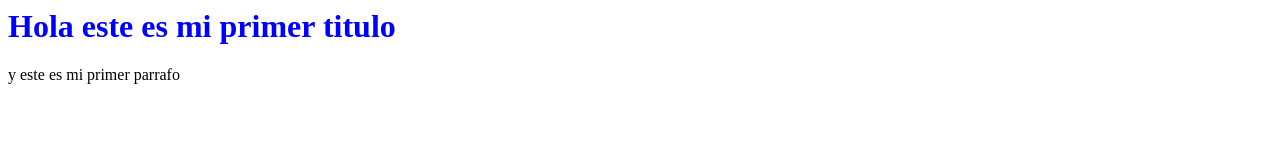
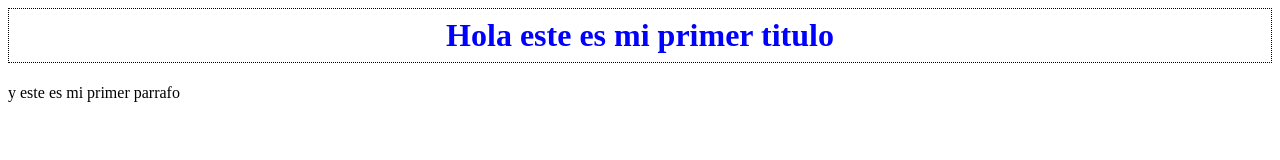
Before and after one commit to amgelo7/amgelo7.github.io, a plain HTML site: page index.html in a window 1280 px wide. Drawn offline with Linux system fonts and the light colour scheme.

Commit message:
Update index.html

```diff
--- a/index.html
+++ b/index.html
@@ -7,10 +7,13 @@
       h1{
         color: blue;
       }
+		    .centrado{text-align:center;border:1px dotted #000; padding:8px;}
+		    div{width:50%;border:1px dotted #f00;padding:8px;margin:auto;}
+		    center{margin:16px 0;}
     </style>
   </head>
   <body>
-    <h1>Hola este es mi primer titulo</h1>
+    <h1 class="centrado">Hola este es mi primer titulo</h1>
     <P>y este es mi primer parrafo</p>
   </body>
 </html>
```
